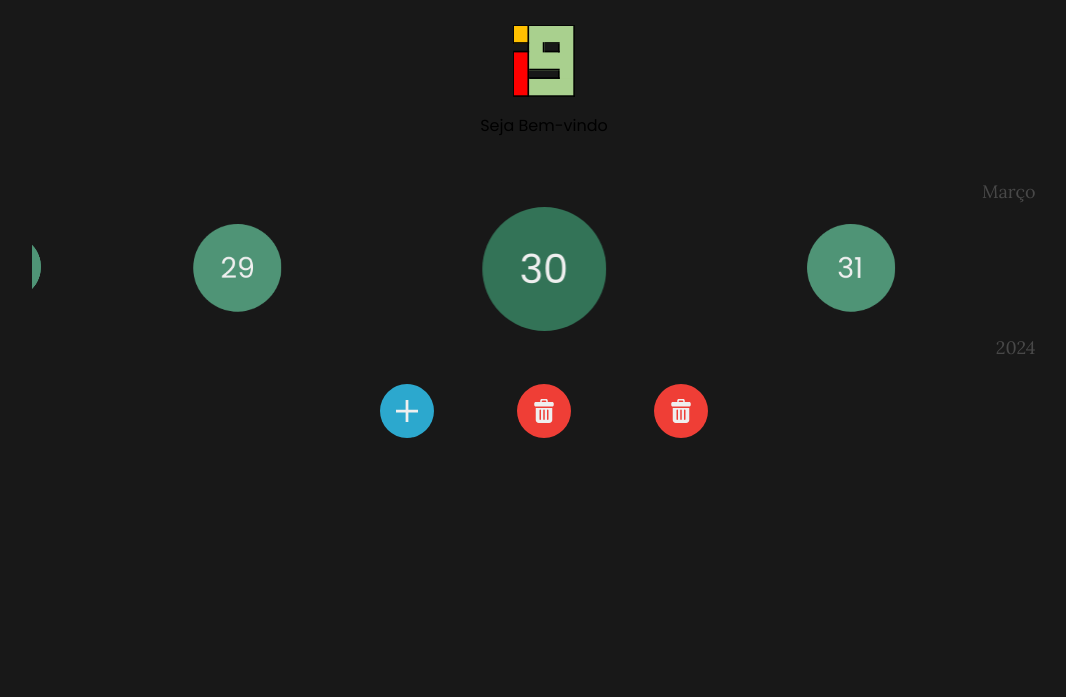
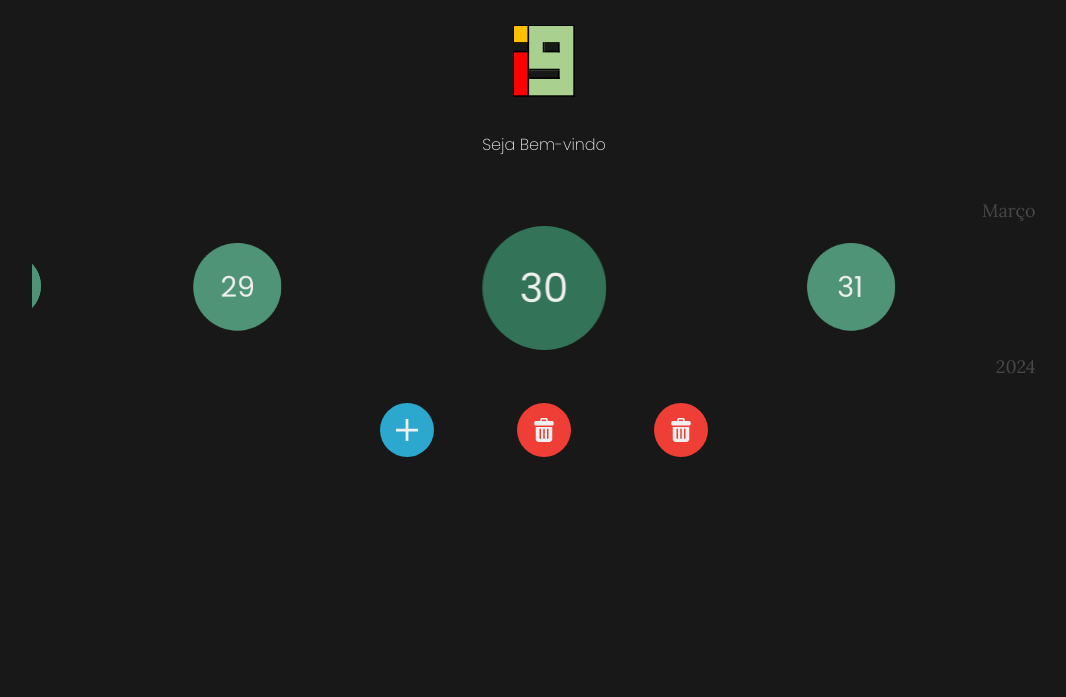
Before and after one commit to joaosuzuki98/1_sem_api_fatec, a Flask app: page / in a window 1280 px wide. Shown: the top 697 px of the page, without its empty margins (96-1162 px from the left). Run offline with Flask 3, Linux system fonts and the light colour scheme.

Commit message:
Criação do texto inicial de cada página

```diff
--- a/static/css/style.css
+++ b/static/css/style.css
@@ -17,7 +17,7 @@ body {
     flex-direction: column;
     align-items: center;
     font-family: "Poppins", sans-serif;
-    color: var(--main-white-color);
+    color: var(--white-color);
 }
 
 header {
@@ -82,6 +82,11 @@ footer {
     margin: 0 auto;
 }
 
+.texto-inicial {
+    font-weight: 200;
+    margin-top: 35px;
+}
+
 #mes-timelapse {
     color: var(--secondary-black-color);
     font-family: "Lora", serif;
```
